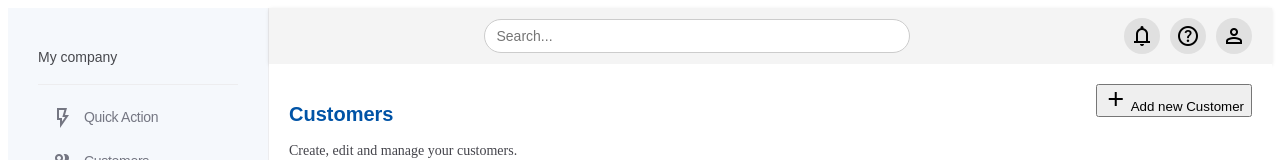
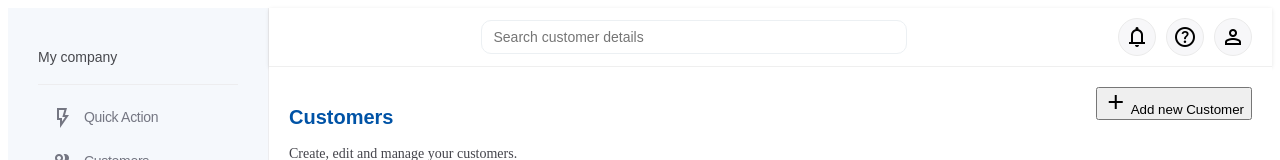
Before and after one commit to jummie-jk/princeps-assessment, an Angular app: page /dashboard in a window 1280 px wide. Shown: the top 160 px of the page. Built offline with nearby package versions, Linux system fonts and the light colour scheme; no server answers; a web font is replaced by a local one.

Commit message:
feat(style): designed topbar to fit the UI specifications

```diff
--- a/src/app/shared/top-bar/top-bar.component.css
+++ b/src/app/shared/top-bar/top-bar.component.css
@@ -1,7 +1,8 @@
 .topbar {
-  background-color: #f4f4f4;
+  background-color: #fff;
   padding: 10px 20px;
   box-shadow: 0 1px 4px rgba(0, 0, 0, 0.1);
+  border-bottom: 0.8px solid #EFEFEF
 }
 
 .topbar-content {
@@ -15,8 +16,8 @@
   max-width: 400px;
   padding: 8px 12px;
   font-size: 14px;
-  border-radius: 20px;
-  border: 1px solid #ccc;
+  border-radius: 10px;
+  border: 1px solid #ECF0F3;
   outline: none;
 }
 
@@ -29,7 +30,8 @@
 .icon-circle {
   width: 36px;
   height: 36px;
-  background-color: #e0e0e0;
+  background-color: #F7F7F9;
+  border: 1px solid #EBEBEB;
   border-radius: 50%;
   display: flex;
   justify-content: center;
--- a/src/app/shared/top-bar/top-bar.component.html
+++ b/src/app/shared/top-bar/top-bar.component.html
@@ -1,7 +1,7 @@
 <header class="topbar">
     <div class="topbar-content">
      <div></div>
-      <input type="text" placeholder="Search..." class="search-bar" />
+      <input type="text" placeholder="Search customer details" class="search-bar" />
       <div class="icon-group">
         <div class="icon-circle">
           <span class="material-symbols-outlined">notifications</span>
```
